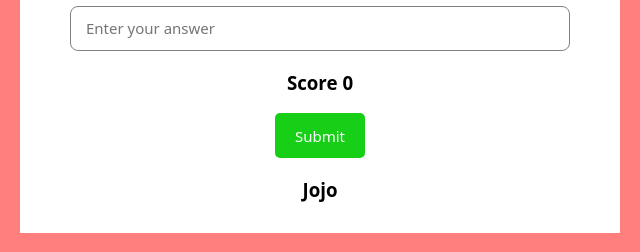
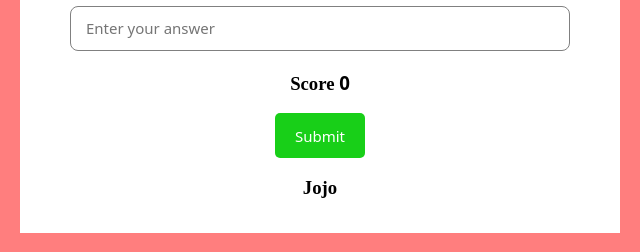
Before and after one commit to jojoboy992/Simple_quiz, a plain HTML site: page multiply.html in a window 1280 px wide. Shown: the part 187-439 px from the top of the page, 320-960 px from the left. Drawn offline with Linux system fonts and the light colour scheme.

Commit message:
Added styling for my name

```diff
--- a/multiply.css
+++ b/multiply.css
@@ -53,6 +53,11 @@ button{
     color: white;
     border: none;
     border-radius: 5px;
+}
+
+h3{
+    text-align: center;
+    font-family: 'Times New Roman', Times, serif;
 }
 
 @media(max-width:610px){
```
